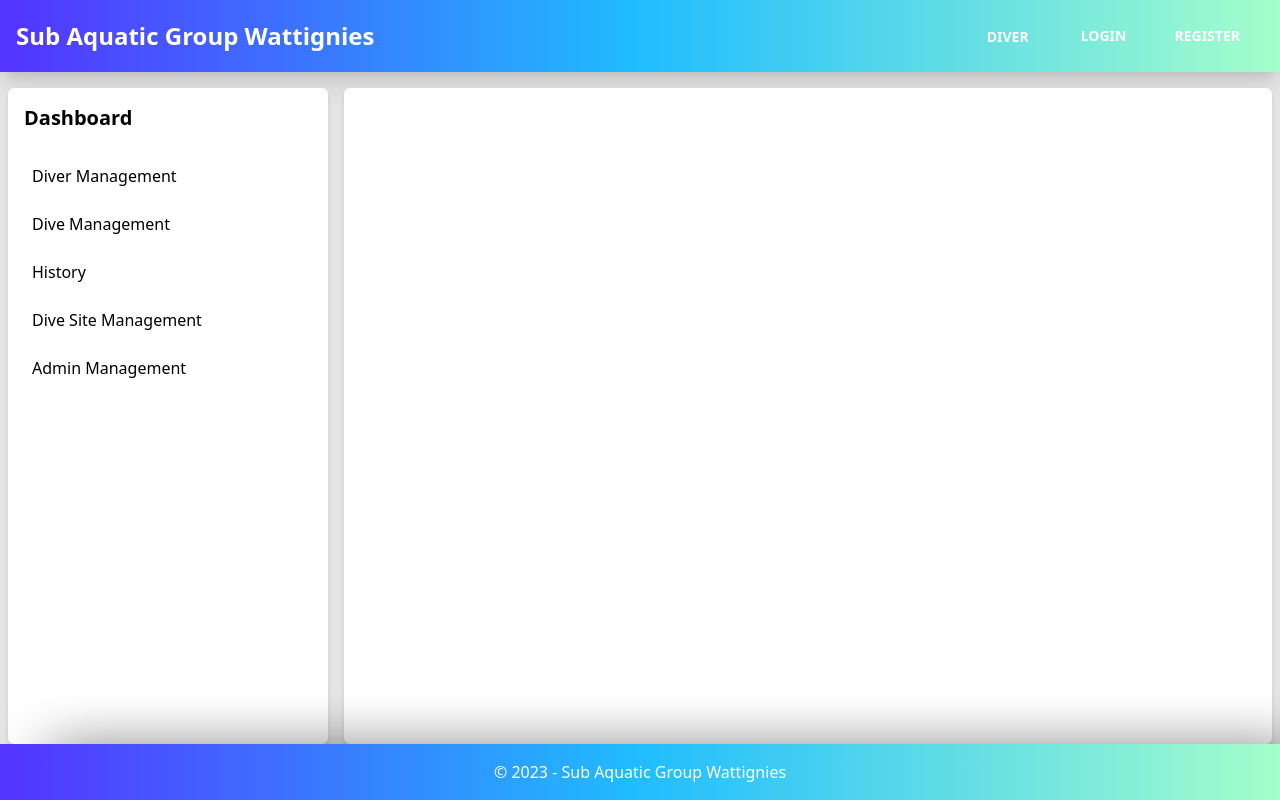
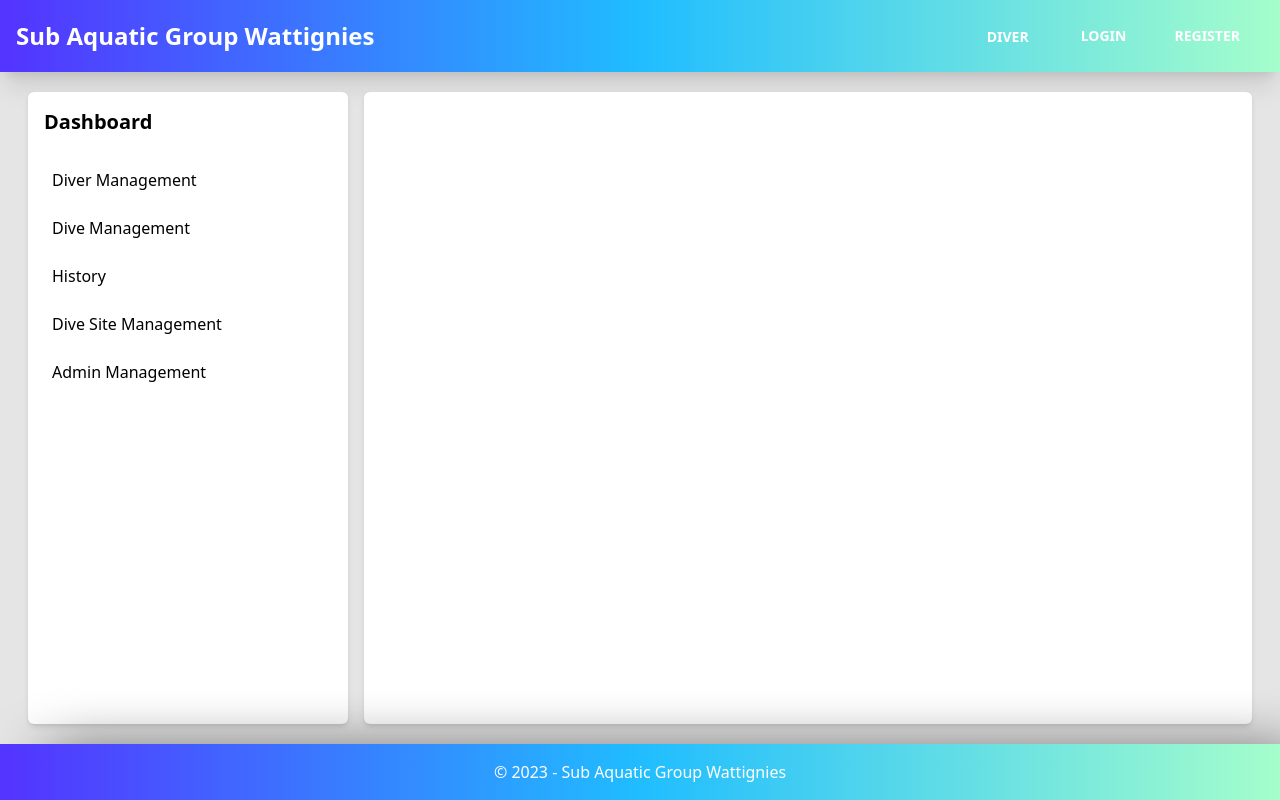
Before and after one commit to MaverickAD/diving, a React (Create React App) app in the folder frontend/: page /instructor in a window 1280 px wide. Built offline with nearby package versions, Linux system fonts and the light colour scheme; no server answers; sample sign-in values are in the browser's storage.

Commit message:
front end fix

```diff
--- a/frontend/src/Component/AdminComponent/DiveManagement/DiveCreator/DiveCreator.js
+++ b/frontend/src/Component/AdminComponent/DiveManagement/DiveCreator/DiveCreator.js
@@ -195,7 +195,7 @@ function DiveCreator(props) {
           console.log(error);
         });
     }
-    //window.location.reload();
+    navigate("/instructor/dive_management");
   };
 
   return (
--- a/frontend/src/Component/Header/Header.js
+++ b/frontend/src/Component/Header/Header.js
@@ -35,7 +35,7 @@ function Header(props) {
   getRank();
 
   return (
-    <header className="bg-gradient-to-r from-secondary via-primary to-accent text-header-footer-text p-4 mb-4 shadow-xl">
+    <header className="bg-gradient-to-r from-secondary via-primary to-accent text-header-footer-text p-4 shadow-xl">
       <div className="container-fluid mx-auto flex justify-between items-center">
         <Link to={"/"} className="text-2xl font-bold">
           Sub Aquatic Group Wattignies
--- a/frontend/src/Pages/Instructor.js
+++ b/frontend/src/Pages/Instructor.js
@@ -29,7 +29,7 @@ function Instructor(props) {
   const isMobile = useMediaQuery({ maxWidth: 767 }); // Vérifie si l'écran est un téléphone (largeur maximale de 767px)
 
   return (
-    <div className="flex flex-col lg:flex-row w-full">
+    <div className="flex flex-col lg:flex-row w-full m-5">
       {isMobile ? (
         // Afficher le menu déroulant pour les téléphones
         <select
```
